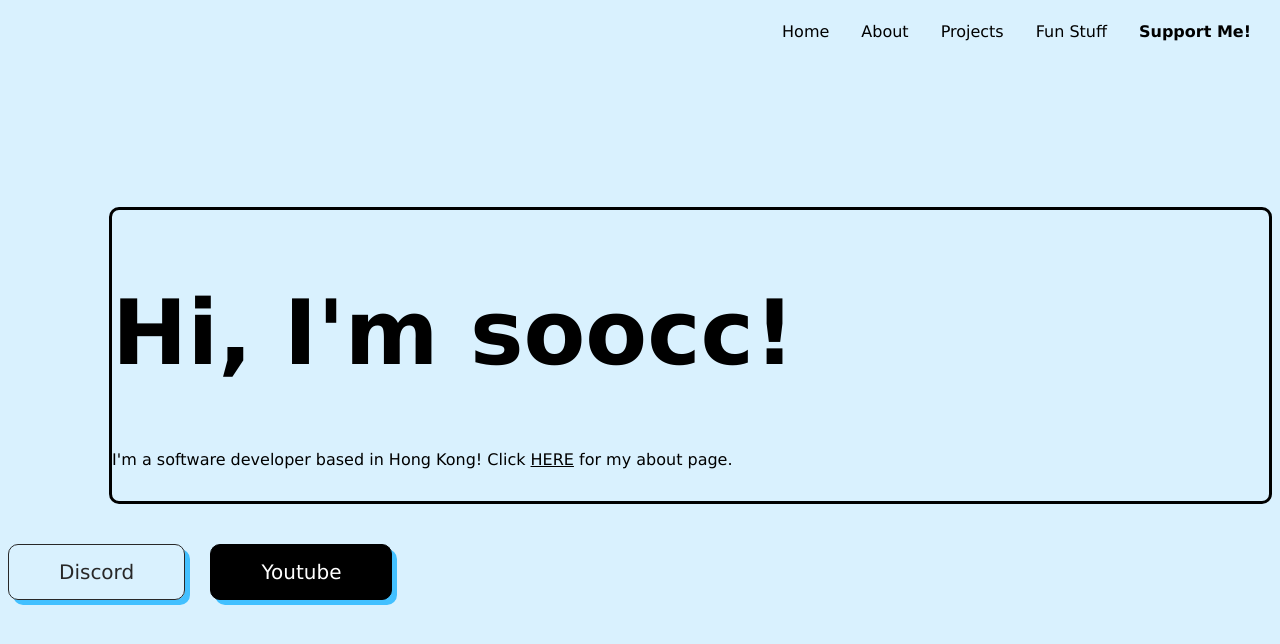
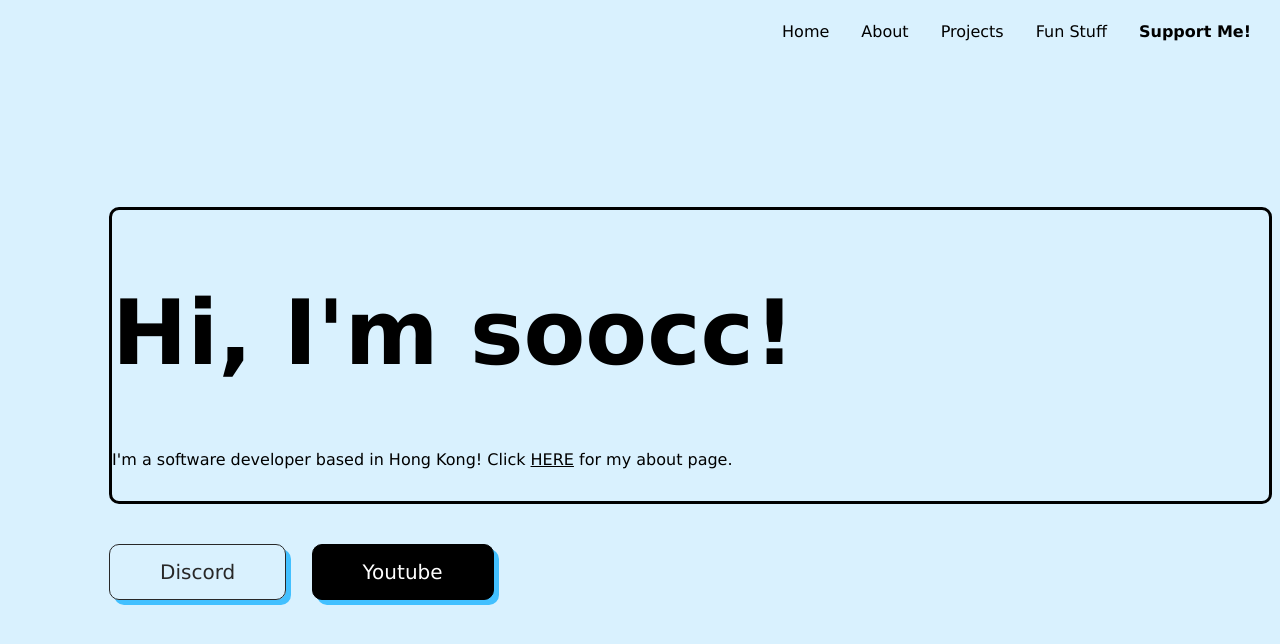
Before and after one commit to soocc/sooccsocks2, a Jekyll site: the page built from index.html, in a window 1280 px wide. Shown: the top 644 px of the page. Built offline with Jekyll 4.4.1, drawn with Linux system fonts in a browser that asks for light colours.

Commit message:
Update index.html

```diff
--- a/index.html
+++ b/index.html
@@ -13,6 +13,10 @@ layout: default
         font-size: 90px;
       }
 
+      .abutton {
+        margin-left: 8%;
+      }
+
       .black-button {
         margin-left: 2%;
       }
@@ -25,7 +29,6 @@ layout: default
         border-style: solid;
         padding: 10px 0 10px 0;
       }
-
     </style>
   </head>
   <body>
```
